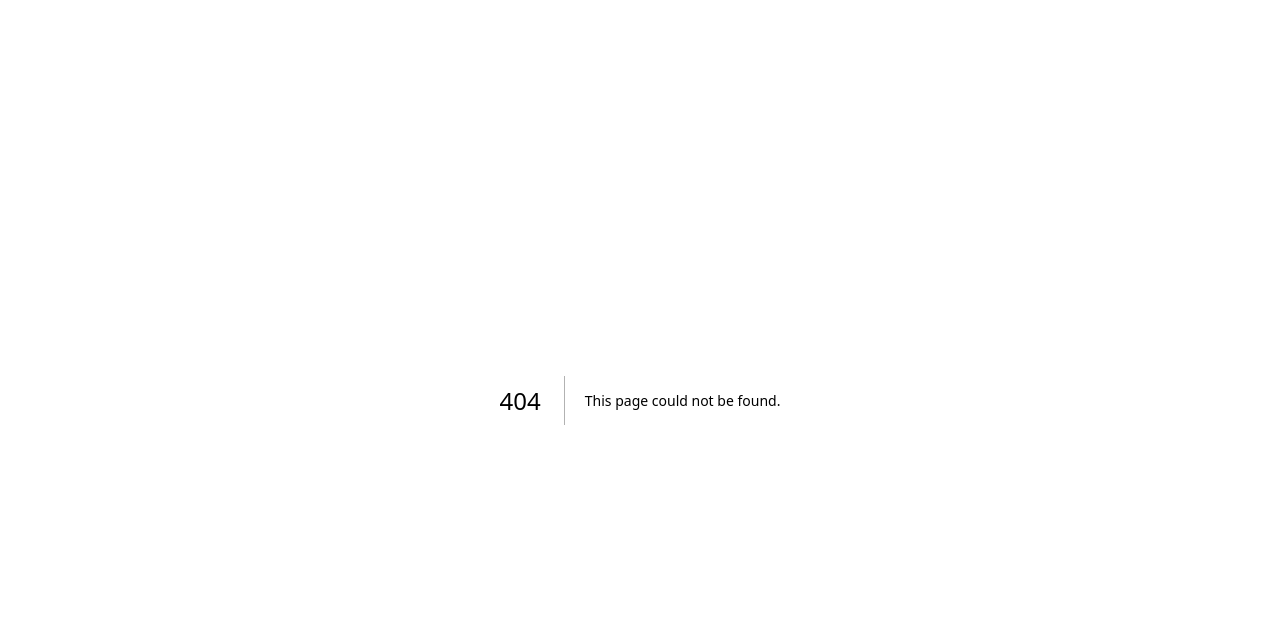
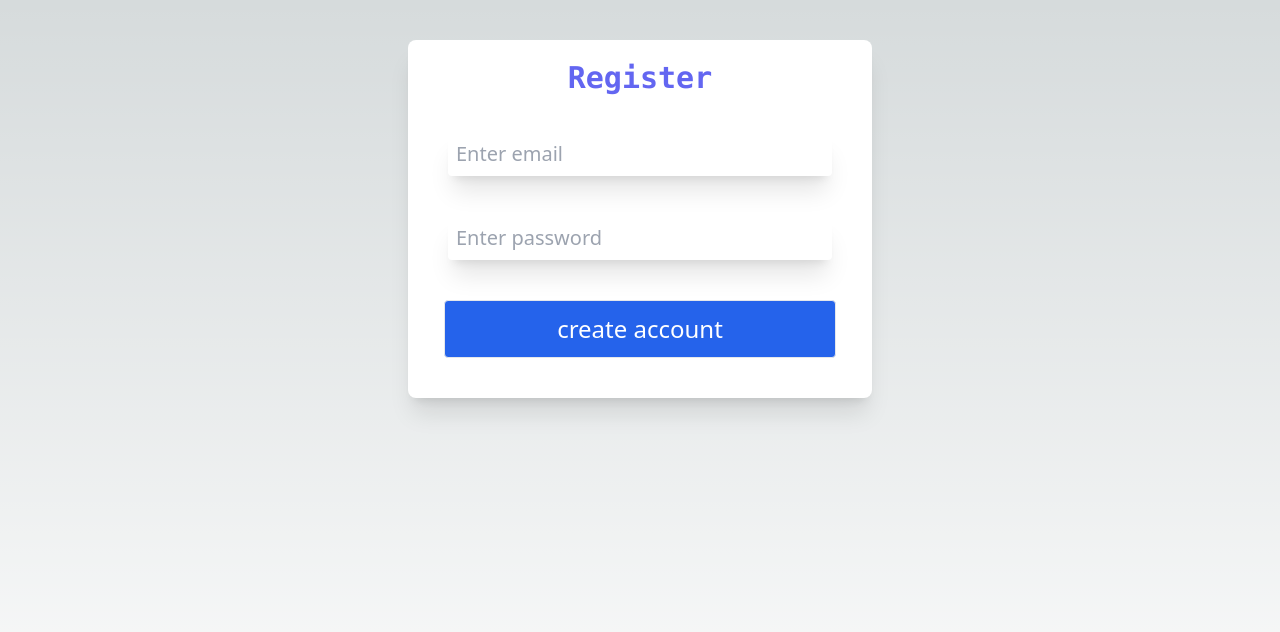
Before and after one commit to hasanashrafi/authentication-next, a Next.js app: page /signup in a window 1280 px wide. Before the commit this address had no page. Shown: the top 632 px of the page. Built offline with nearby package versions, Linux system fonts and the light colour scheme.

Commit message:
create signUp route and get data from user and fetch data

```diff
--- /dev/null
+++ b/pages/signup.js
@@ -0,0 +1,53 @@
+import Link from 'next/link'
+import { useState } from 'react'
+
+function SignUp() {
+    const [email, setEmail] = useState("")
+    const [password, setPassword] = useState("")
+
+    const addHandler = async () => {
+        const res = await fetch("/api/auth/signup", {
+            method: "POST",
+            body: JSON.stringify({ email, password }),
+            headers: { "Content-Type": "application/json" }
+        })
+        const data = await res.json()
+        console.log(data);
+    }
+
+    return (
+        <div className='min-h-screen'>
+
+            <div className="flex flex-col bg-white rounded-lg shadow-xl mx-auto justify-center p-5  content-center mt-10 w-fit">
+                <h3 className="mb-4 text-center text-3xl font-semibold font-mono text-indigo-500">
+                    Register
+                </h3>
+
+                <input
+                    value={email}
+                    type="text"
+                    onChange={(e) => setEmail(e.target.value)}
+
+                    placeholder="Enter email"
+                    className="m-5 p-2 rounded text-gray-900 outline-none focus:border-b-4 focus:border-indigo-800 w-96 text-xl shadow-xl" />
+                <input
+                    value={password}
+                    type="password"
+                    name="password"
+                    onChange={(e) => setPassword(e.target.value)}
+                    placeholder="Enter password"
+                    className="m-5 p-2 rounded text-gray-900 outline-none focus:border-b-4 focus:border-indigo-800 w-96 text-xl shadow-xl" />
+                <button
+                    onClick={addHandler}
+                    className='border p-3 bg-blue-600 text-white rounded text-2xl m-4 my-5 hover:border hover:border-blue-600 hover:text-blue-700 hover:bg-white transition-all ease-in-out'>
+                    <Link href='/signup'>
+                        create account
+                    </Link>
+                </button>
+            </div>
+
+        </div>
+    )
+}
+
+export default SignUp
```
